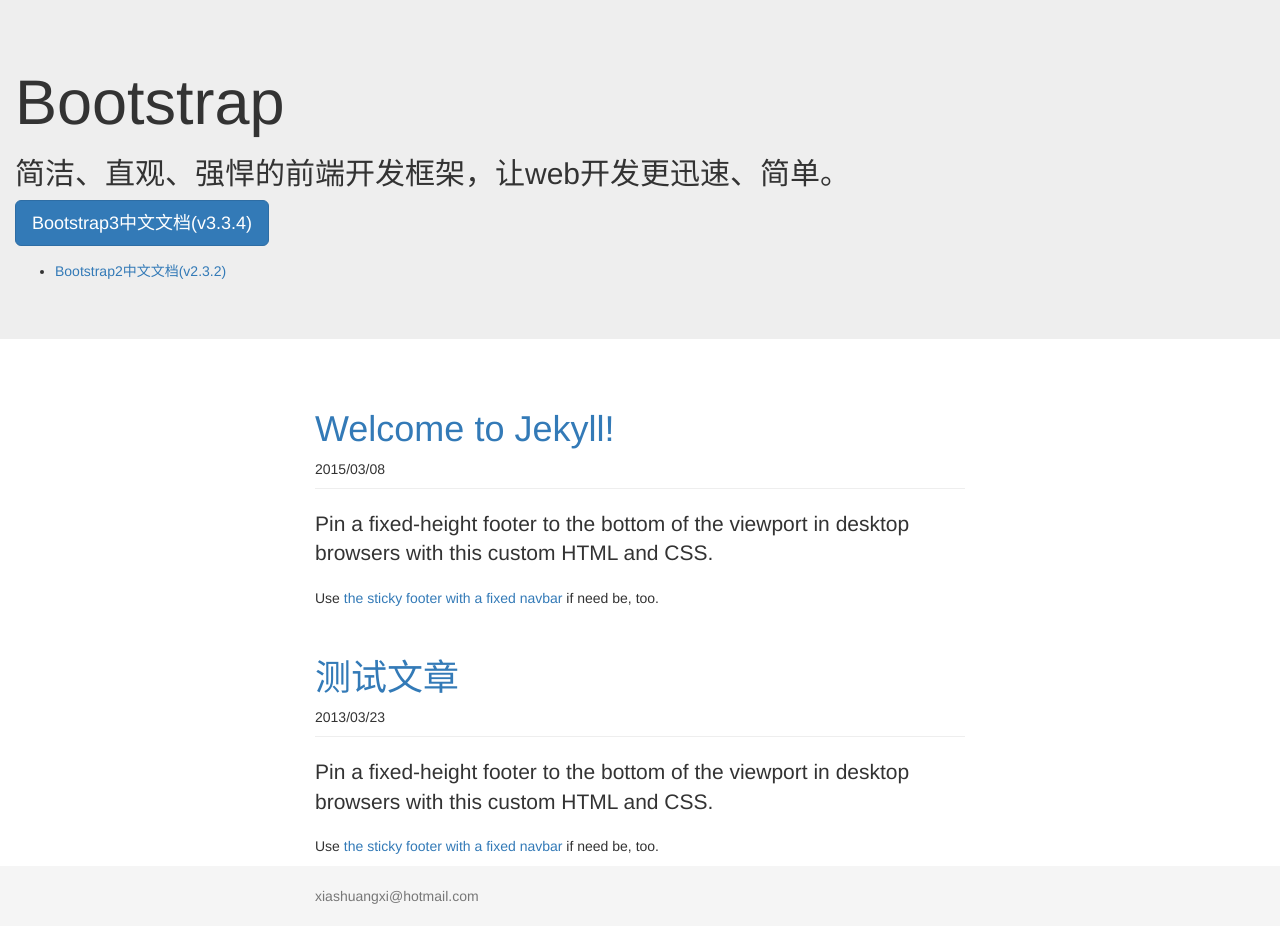
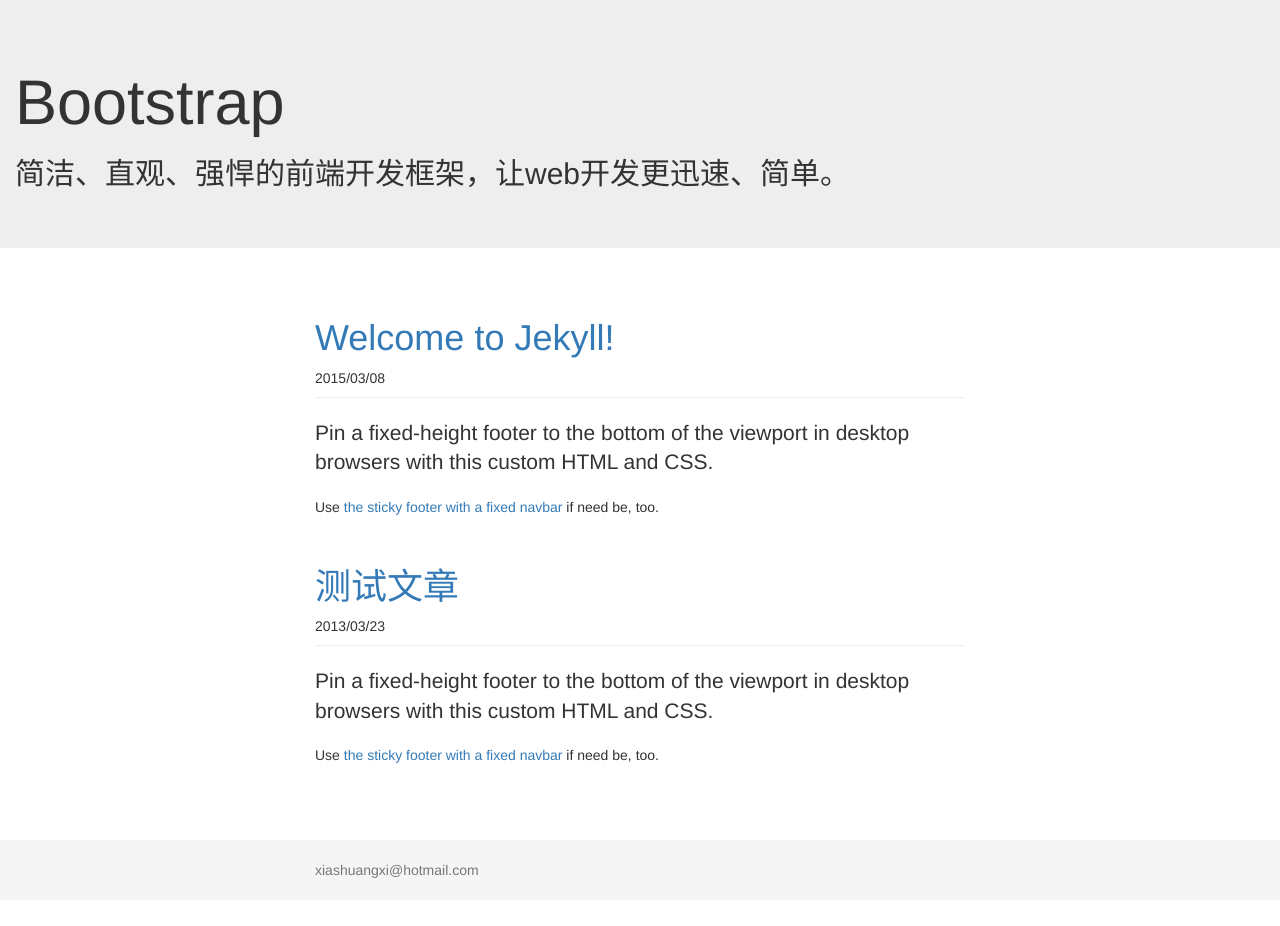
Before and after one commit to jinchangle/xiashuangxi.github.io, a Jekyll site: the page built from index.html, in a window 1280 px wide. Built offline with Jekyll 4.4.1, drawn with Linux system fonts in a browser that asks for light colours; nearby versions of some CDN libraries; library files that are not in the unit come from our copies; after the commit the page ends 900 px from its top, so only the background shows below that.

Commit message:
Changes to be committed: 	modified:   _includes/head.html 	modified:   _layouts/default.html

```diff
--- a/_includes/head.html
+++ b/_includes/head.html
@@ -10,7 +10,7 @@
     <title>xiashuangxi blog</title>
 
     <!-- Bootstrap core CSS -->
-    <link href="http://cdn.bootcss.com/bootstrap/3.3.4/css/bootstrap.min.css" rel="stylesheet">
+    <link href="/stylesheets/bootstrap.min.css" rel="stylesheet">
 
     <!-- Custom styles for this template -->
     <link href="/stylesheets/sticky-footer.css" rel="stylesheet">
--- a/_layouts/default.html
+++ b/_layouts/default.html
@@ -6,14 +6,7 @@
         <div class="container">
             <h1>Bootstrap</h1>
             <h2>简洁、直观、强悍的前端开发框架，让web开发更迅速、简单。</h2>
-            <p class="masthead-button-links">
-                <a class="btn btn-lg btn-primary btn-shadow" href="http://v3.bootcss.com/" target="_blank" role="button">Bootstrap3中文文档(v3.3.4)</a>
-            </p>
-            <ul class="masthead-links">
-                <li>
-                    <a href="http://v2.bootcss.com/" target="_blank" role="button">Bootstrap2中文文档(v2.3.2)</a>
-                </li>
-            </ul>
+
         </div>
     </div>
 
```
